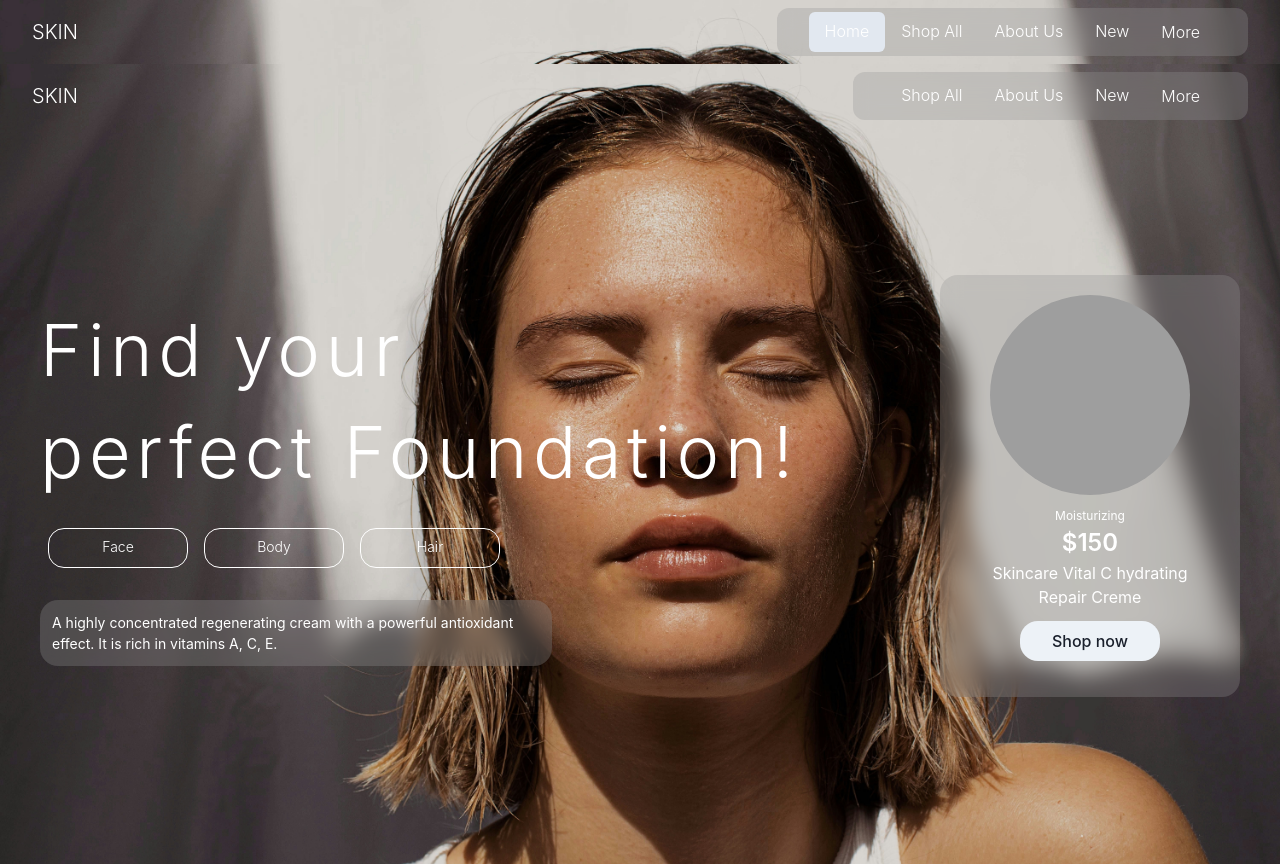
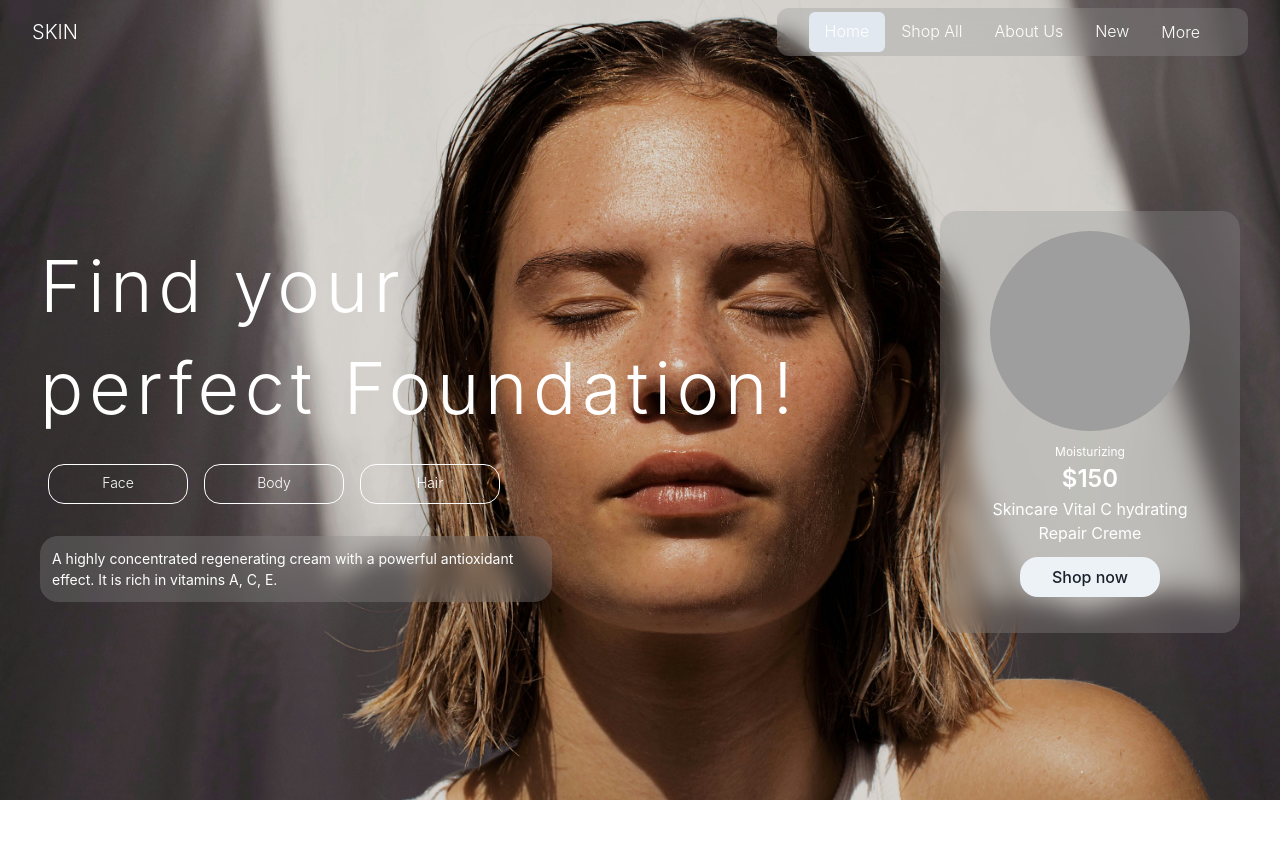
Before and after one commit to leticiaanobre/skincare_store, a Next.js app: page / in a window 1280 px wide. After the commit the page ends 800 px from the top, so only its background shows below. Built offline with nearby package versions, Linux system fonts and the light colour scheme; grey boxes are pictures that could not be loaded.

Commit message:
refat: adapted index code

```diff
--- a/src/pages/index.tsx
+++ b/src/pages/index.tsx
@@ -1,82 +1,74 @@
-import React from 'react';
-import { Box, Flex, Text, Spacer, Container, Heading, Button, Image, Menu, MenuButton, MenuList, MenuItem } from '@chakra-ui/react';
-import img from '../../assets/skin-face.jpg';
+import React, { useState } from 'react';
+import { Box, Flex, Text, Heading, Button, Image } from '@chakra-ui/react';
+import imgFace from '../../assets/skin-face.jpg';
+import imgBody from '../../assets/body.jpg';
+import imgHair from '../../assets/hair.jpg';
 import littleBottle from '../../assets/little-bottle.jpg';
-import Link from "next/link"
 
-const Home: React.FC = () => {
+const Home: React.FC<{ setBackgroundImage: (img: string) => void }> = ({ setBackgroundImage }) => {
+  const [selectedProduct, setSelectedProduct] = useState<'face' | 'body' | 'hair'>('face');
+
+  const products = {
+    face: {
+      description: 'A highly concentrated regenerating cream with a powerful antioxidant effect. It is rich in vitamins A, C, E.',
+      image: littleBottle.src,
+      name: 'Moisturizing',
+      price: '$150',
+      details: 'Skincare Vital C hydrating Repair Creme'
+    },
+    body: {
+      description: 'An intense body cream that nourishes and revitalizes the skin, giving it a healthy glow.',
+      image: littleBottle.src,
+      name: 'Nourishing Body Cream',
+      price: '$120',
+      details: 'Vital nutrients and antioxidants for your body'
+    },
+    hair: {
+      description: 'A rejuvenating hair mask that restores shine and strength to your hair.',
+      image: littleBottle.src,
+      name: 'Hair Repair Mask',
+      price: '$90',
+      details: 'Revitalizing treatment for all hair types'
+    }
+  };
 
   const buttonStyle = {
-        width:"140px",
-        fontSize:"sm",
-        variant:"outline",
-        color:"white",
-        borderColor:"white",
-        mx:"2",
-        borderRadius:"16",
-        fontWeight:"300",
+    width: "140px",
+    fontSize: "sm",
+    variant: "outline",
+    color: "white",
+    borderColor: "white",
+    mx: "2",
+    borderRadius: "16",
+    fontWeight: "300",
     _hover: {
-            bg:"none",
-            borderWidth:"2px",
+      bg: "none",
+      borderWidth: "2px",
     }
-    }
-    const buttonHeader = {
-        color:"white",
-        variant:"ghost",
-        fontWeight:"300",
-        _hover: {
-            bg:"none",
-            color:"gray.700"
-        }
-    }
+  };
+
+  const handleButtonClick = (product: 'face' | 'body' | 'hair', img: string) => {
+    setSelectedProduct(product);
+    setBackgroundImage(img);
+  };
+
   return (
-    <Box
-        bgImage={`url(${img.src})`}
-        bgSize="cover"
-        bgPosition="center"
-        bgRepeat="no-repeat"
-        minHeight="100vh"
-        color="white"
-        position="relative"
-        bgColor="gray.600"
-        >
-      <Flex as="header" py="2" px="8" alignItems="center">
-        <Text fontSize="xl" fontWeight="300" color="white">SKIN</Text>
-        <Spacer />
-        <Flex py="1" px="8" bg="rgba(150, 150, 150, 0.3)" borderRadius="12" backdropFilter="blur(10px)" >
-          <Button {...buttonHeader}>Shop All</Button>
-          <Button {...buttonHeader}>
-            <Link href="/About" passHref>
-              About Us
-            </Link>
-          </Button>
-          <Button {...buttonHeader}>New</Button>
-          <Menu isLazy>
-            <MenuButton {...buttonHeader} px='16px'>More</MenuButton>
-            <MenuList bg="rgba(150, 150, 150, 0.3)" borderRadius="12" border='none' backdropFilter="blur(10px)">
-              {/* MenuItems are not rendered unless Menu is open */}
-              <MenuItem bg='none'>New Window</MenuItem>
-              <MenuItem bg='none'>Open Closed Tab</MenuItem>
-              <MenuItem bg='none'>Open File</MenuItem>
-            </MenuList>
-          </Menu>
-        </Flex>
-      </Flex>
+    <Box>
       <Flex position="absolute" py="8" px="10" minWidth="100%" mt="9%">
-        <Flex justifyContent="space-between" w="100%" alignItems="center" >
+        <Flex justifyContent="space-between" w="100%" alignItems="center">
           <Flex direction="column" gap="4">
             <Flex alignContent="start" justifyContent="start" direction="column">
-                    <Heading fontSize="7xl" color="white" mb="4" fontWeight="300" letterSpacing="0.35rem" >Find your</Heading>
+              <Heading fontSize="7xl" color="white" mb="4" fontWeight="300" letterSpacing="0.35rem">Find your</Heading>
               <Heading fontSize="7xl" color="white" mb="4" fontWeight="300" letterSpacing="0.35rem" width="800px">perfect Foundation!</Heading>
             </Flex>
             <Flex mb="4">
-                    <Button {...buttonStyle}>Face</Button>
-                    <Button {...buttonStyle}>Body</Button>
-                    <Button {...buttonStyle}>Hair</Button>
+              <Button {...buttonStyle} onClick={() => handleButtonClick('face', imgFace.src)}>Face</Button>
+              <Button {...buttonStyle} onClick={() => handleButtonClick('body', imgBody.src)}>Body</Button>
+              <Button {...buttonStyle} onClick={() => handleButtonClick('hair', imgHair.src)}>Hair</Button>
             </Flex>
             <Flex width="32rem">
               <Text color="white" fontSize="sm" bg="rgba(150, 150, 150, 0.3)" p="3" borderRadius="18" backdropFilter="blur(10px)">
-                    A highly concentrated regenerating cream with a powerful antioxidant effect. It is rich in vitamins A, C, E.
+                {products[selectedProduct].description}
               </Text>
             </Flex>
           </Flex>
@@ -86,12 +78,13 @@ const Home: React.FC = () => {
                 borderRadius="full"
                 boxSize="200px"
                 objectFit="cover"
-                        src={littleBottle.src}/>
+                src={products[selectedProduct].image}
+              />
             </Flex>
             <Flex direction="column" alignItems="center">
-                    <Text fontSize="12">Moisturizing</Text>
-                    <Text fontSize="24" fontWeight="600">$150</Text>
-                    <Text fontSize="16" align="center">Skincare Vital C hydrating Repair Creme</Text>
+              <Text fontSize="12">{products[selectedProduct].name}</Text>
+              <Text fontSize="24" fontWeight="600">{products[selectedProduct].price}</Text>
+              <Text fontSize="16" align="center">{products[selectedProduct].details}</Text>
             </Flex>
             <Flex mb="4">
               <Button borderRadius="18" px="8" fontWeight="500">Shop now</Button>
```
Lines whose indentation alone changed are shown as unchanged.
